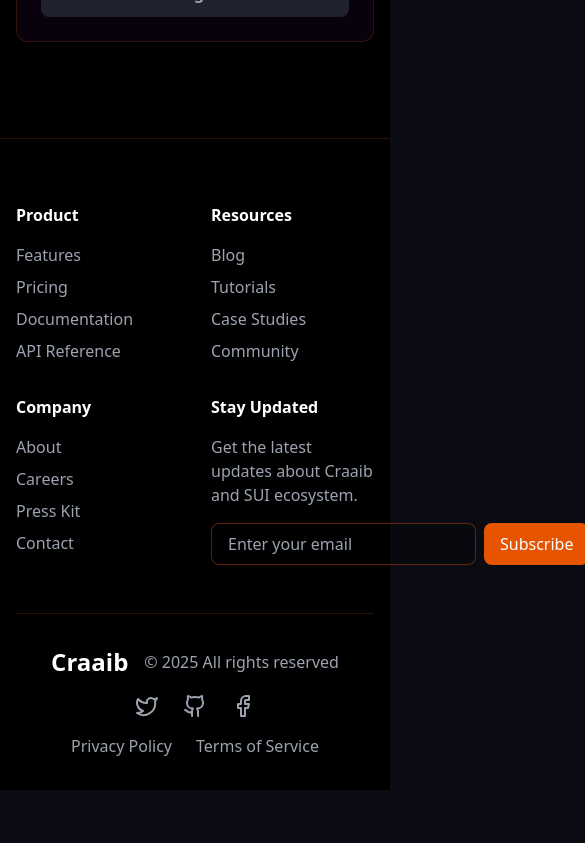
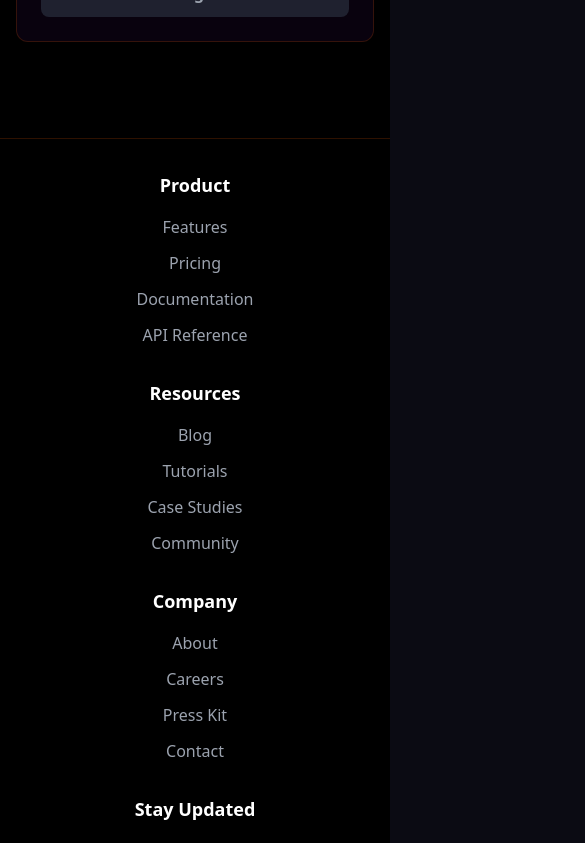
Before and after one commit to MeremArt/Craaib-Ai-agent, a Next.js app: page /aiplatform in a window 390 px wide. Shown: the part 2160-3003 px from the top of the page, 585 px wide, since content can reach past the window. Before the commit the page ends 2950 px from the top, so only its background shows below. Built offline with nearby package versions, Linux system fonts and the light colour scheme.

Commit message:
footer responsive

```diff
--- a/app/components/Footer.tsx
+++ b/app/components/Footer.tsx
@@ -3,13 +3,14 @@
 
 const Footer = () => {
   return (
-    <footer className="bg-black/40 border-t border-primary/20 pt-16 pb-8">
+    <footer className="bg-black/40 border-t border-primary/20 pt-8 sm:pt-16 pb-8">
       <div className="max-w-7xl mx-auto px-4 sm:px-6 lg:px-8">
-        <div className="grid grid-cols-2 md:grid-cols-4 gap-8 pb-12">
+        {/* Grid section with improved responsive layout */}
+        <div className="grid grid-cols-1 sm:grid-cols-2 lg:grid-cols-4 gap-8 pb-8 sm:pb-12">
           {/* Product Column */}
-          <div>
-            <h3 className="text-white font-semibold mb-4">Product</h3>
-            <ul className="space-y-2">
+          <div className="text-center sm:text-left">
+            <h3 className="text-white font-semibold mb-4 text-lg">Product</h3>
+            <ul className="space-y-3">
               <li>
                 <a
                   href="#"
@@ -46,9 +47,9 @@
           </div>
 
           {/* Resources Column */}
-          <div>
-            <h3 className="text-white font-semibold mb-4">Resources</h3>
-            <ul className="space-y-2">
+          <div className="text-center sm:text-left">
+            <h3 className="text-white font-semibold mb-4 text-lg">Resources</h3>
+            <ul className="space-y-3">
               <li>
                 <a
                   href="#"
@@ -85,9 +86,9 @@
           </div>
 
           {/* Company Column */}
-          <div>
-            <h3 className="text-white font-semibold mb-4">Company</h3>
-            <ul className="space-y-2">
+          <div className="text-center sm:text-left">
+            <h3 className="text-white font-semibold mb-4 text-lg">Company</h3>
+            <ul className="space-y-3">
               <li>
                 <a
                   href="#"
@@ -124,32 +125,38 @@
           </div>
 
           {/* Newsletter Column */}
-          <div>
-            <h3 className="text-white font-semibold mb-4">Stay Updated</h3>
+          <div className="text-center sm:text-left">
+            <h3 className="text-white font-semibold mb-4 text-lg">
+              Stay Updated
+            </h3>
             <p className="text-gray-400 mb-4">
               Get the latest updates about Craaib and SUI ecosystem.
             </p>
-            <div className="flex space-x-2">
+            <div className="flex flex-col sm:flex-row gap-3">
               <input
                 type="email"
                 placeholder="Enter your email"
-                className="bg-black/20 border border-primary/40 rounded-lg px-4 py-2 text-white placeholder-gray-400 flex-grow focus:outline-none focus:ring-2 focus:ring-purple-600"
+                className="bg-black/20 border border-primary/40 rounded-lg px-4 py-2 text-white placeholder-gray-400 w-full focus:outline-none focus:ring-2 focus:ring-purple-600"
               />
-              <button className="bg-primary hover:bg-white hover:text-primary text-white px-4 py-2 rounded-lg transition-colors">
+              <button className="bg-primary hover:bg-white hover:text-primary text-white px-6 py-2 rounded-lg transition-colors whitespace-nowrap">
                 Subscribe
               </button>
             </div>
           </div>
         </div>
 
-        {/* Bottom Section */}
+        {/* Bottom Section with improved responsive layout */}
         <div className="pt-8 border-t border-primary/20">
-          <div className="flex flex-col md:flex-row justify-between items-center space-y-4 md:space-y-0">
-            <div className="flex items-center space-x-4">
+          <div className="flex flex-col gap-6 items-center">
+            {/* Logo and Copyright */}
+            <div className="flex flex-col sm:flex-row items-center gap-2 sm:gap-4">
               <span className="text-2xl font-bold text-white">Craaib</span>
-              <span className="text-gray-400">© 2025 All rights reserved</span>
+              <span className="text-gray-400 text-sm sm:text-base">
+                © 2025 All rights reserved
+              </span>
             </div>
 
+            {/* Social Links */}
             <div className="flex space-x-6">
               <a
                 href="#"
@@ -171,7 +178,8 @@
               </a>
             </div>
 
-            <div className="flex space-x-6">
+            {/* Legal Links */}
+            <div className="flex flex-col sm:flex-row gap-4 sm:gap-6 text-center">
               <a
                 href="#"
                 className="text-gray-400 hover:text-primary transition-colors"
```
